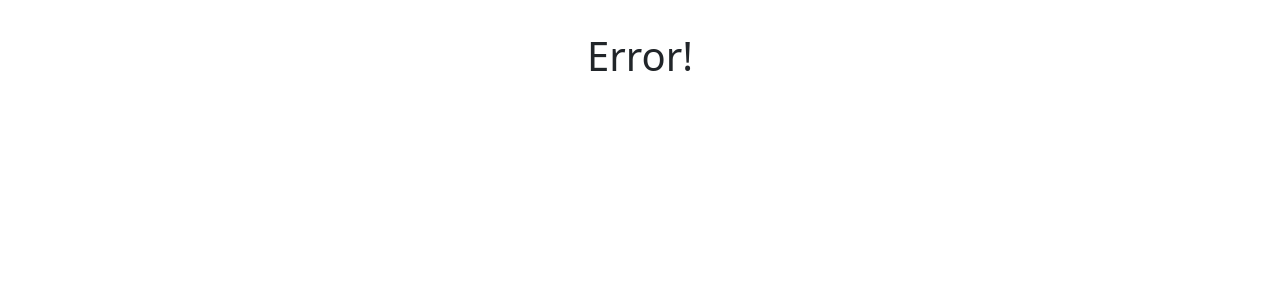
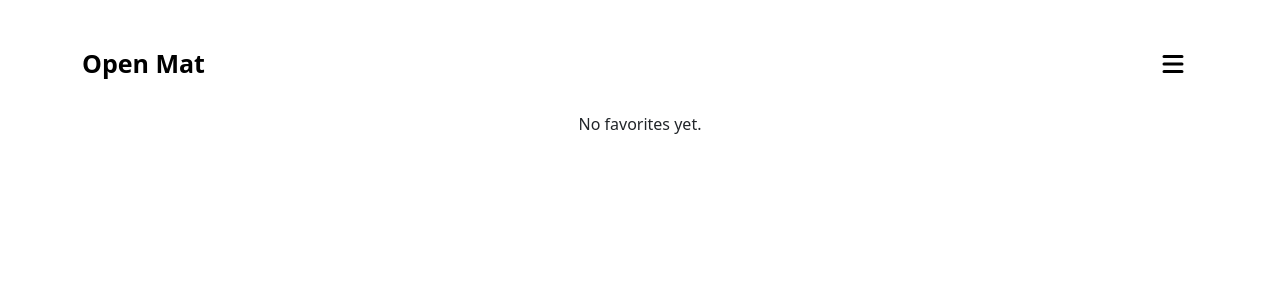
Before and after one commit to renandwight/open-mat, a React (Vite) app in the folder open-mat/client/: page /favorites in a window 1280 px wide. Before the commit this address led to /login. Shown: the top 300 px of the page. Built offline with nearby package versions, Linux system fonts and the light colour scheme.

Commit message:
updated favorites to no longer reroute non logged in users

```diff
--- a/open-mat/client/src/pages/FavoritePage.jsx
+++ b/open-mat/client/src/pages/FavoritePage.jsx
@@ -1,31 +1,23 @@
 import { api } from '../api/api';
 import { useEffect, useState } from 'react';
-import { useNavigate } from 'react-router-dom';
 
 export default function FavoritePage() {
     const [favorites, setFavorites] = useState(null);
-    const navigate = useNavigate();
-    const token = localStorage.getItem('token');
+    const [loading, setLoading] = useState(true);
 
     useEffect(() => {
-        if (!token) {
-            navigate('/login');
-            return;
-        }
-
         const getFavorites = async () => {
             try {
                 const response = await api.get('users/favorites/');
                 setFavorites(response.data);
             } catch (error) {
                 console.log(error);
-                if (error.response?.status === 401) {
-                    navigate('/login');
-                }
+            } finally {
+                setLoading(false);
             }
         };
         getFavorites();
-    }, [token, navigate]);
+    }, []);
 
     const removeFavorite = async (gymId) => {
         try {
@@ -36,11 +28,9 @@ export default function FavoritePage() {
         }
     };
 
-    if (!token) return <div>Please log in to view favorites.</div>;
+    if (loading) return <div>Loading...</div>;
 
-    if (!favorites) return <div>Loading...</div>;
-
-    if (favorites.length === 0) return <div>No favorites yet.</div>;
+    if (!favorites || favorites.length === 0) return <div>No favorites yet.</div>;
 
     return (
         <div>
```
